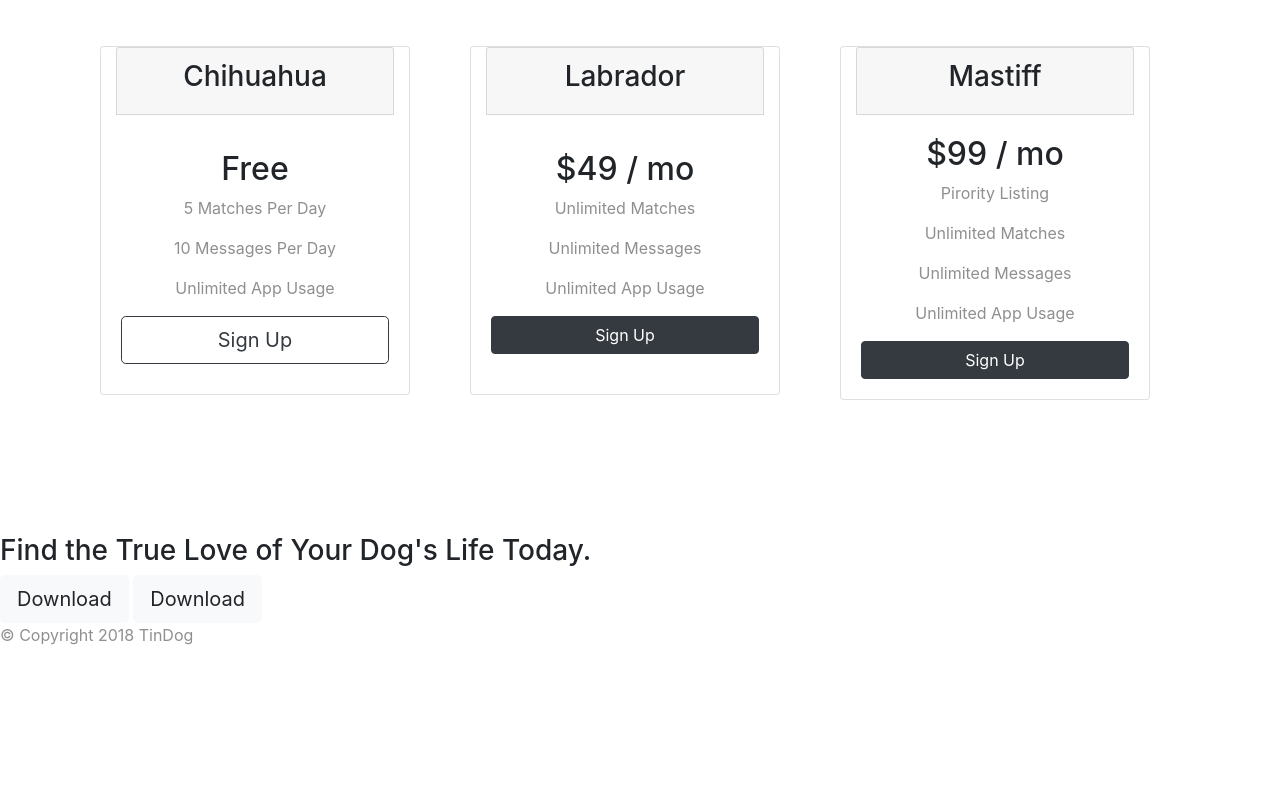
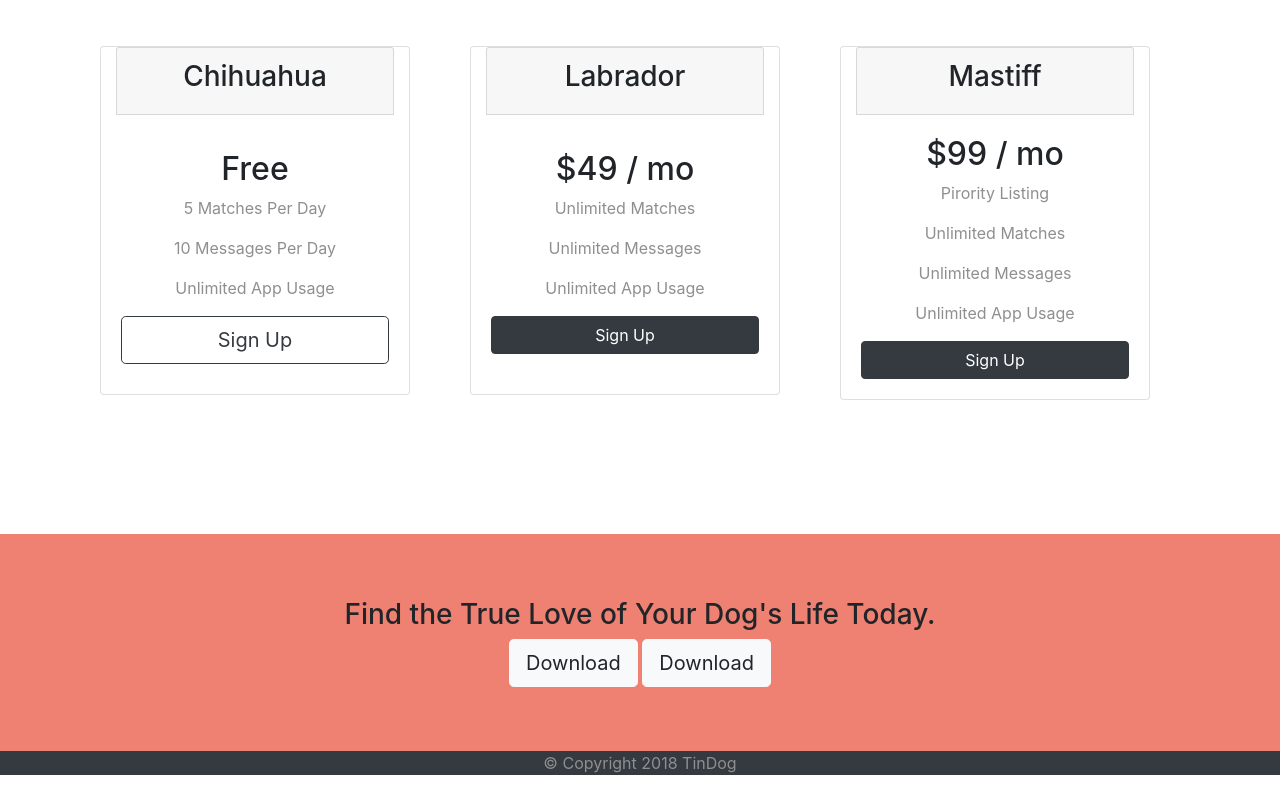
Before and after one commit to nickiiitu/tinDog, a plain HTML site: page index.html in a window 1280 px wide. Shown: the part 2054-2845 px from the top of the page. Before the commit the page ends 2717 px from the top, so only its background shows below. Drawn offline with nearby package versions, Linux system fonts and the light colour scheme.

Commit message:
Update styles.css

```diff
--- a/styles.css
+++ b/styles.css
@@ -118,3 +118,20 @@ padding-top: 35px;
 .price-col {
   padding: 3% 2%;
 }
+#cta{
+  text-align: center;
+  background: #ef8172;
+  padding-top: 5%;
+  padding-bottom: 5%;
+}
+#ctah{
+  padding-bottom: 2%;
+}
+#footer{
+  text-align: center;
+  background: #343a40;
+
+}
+.cpy{
+    font-color: #FFF;
+}
```
